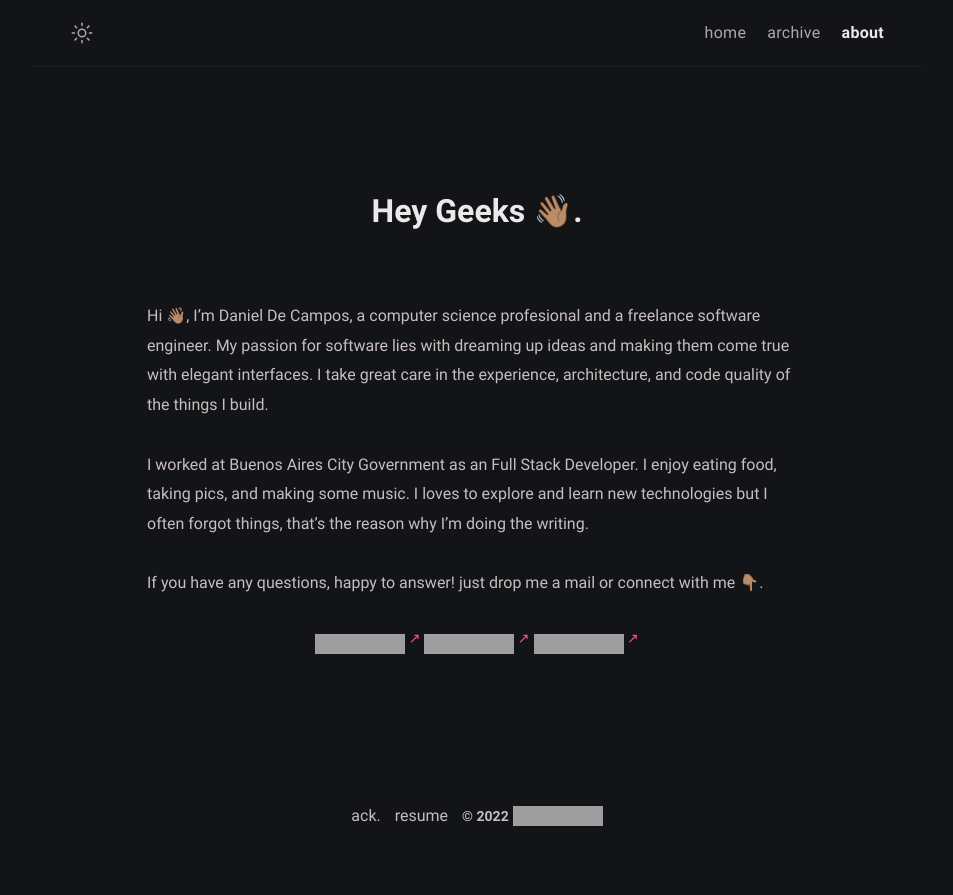
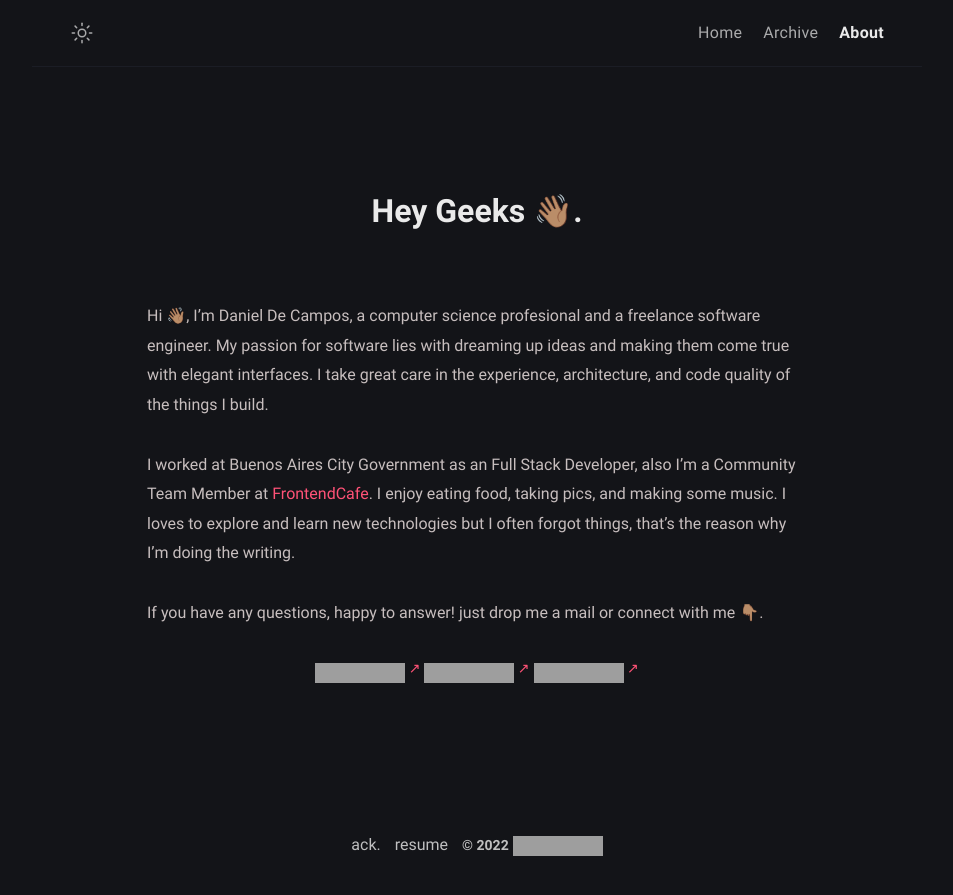
Before and after one commit to dani-geek/blog, a Jekyll site: the page built from about.md, in a window 1280 px wide, cut to the strip 0-895 px from the top of the page. Shown: the whole strip, without its empty margins (163-1116 px from the left). Built offline with Jekyll 4.4.1, drawn with Linux system fonts in a browser that asks for light colours; grey boxes are pictures that could not be loaded.

Commit message:
adding new information

```diff
--- a/_data/menus.yml
+++ b/_data/menus.yml
@@ -1,12 +1,12 @@
-- title: home
+- title: Home
   url: /
   external: false
 
-- title: archive
+- title: Archive
   url: /archive/
   external: false
 
-- title: about
+- title: About
   url: /about/
   external: false # set true if you using external link, see below
 
--- a/about.md
+++ b/about.md
@@ -8,7 +8,7 @@ comments: false
 
 Hi 👋🏽, I’m Daniel De Campos, a computer science profesional and a freelance software engineer. My passion for software lies with dreaming up ideas and making them come true with elegant interfaces. I take great care in the experience, architecture, and code quality of the things I build.
 
-I worked at Buenos Aires City Government as an Full Stack Developer. I enjoy eating food, taking pics, and making some music. I loves to explore and learn new technologies but I often forgot things, that’s the reason why I’m doing the writing.
+I worked at Buenos Aires City Government as an Full Stack Developer, also I’m a Community Team Member at [FrontendCafe](https://discord.gg/frontendcafe). I enjoy eating food, taking pics, and making some music. I loves to explore and learn new technologies but I often forgot things, that’s the reason why I’m doing the writing.
 
 If you have any questions, happy to answer! just drop me a mail or connect with me 👇🏽.
 
```
